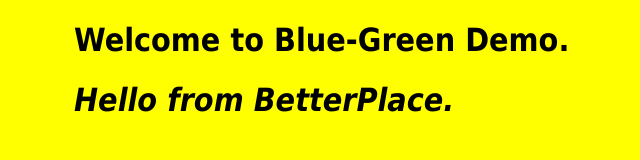
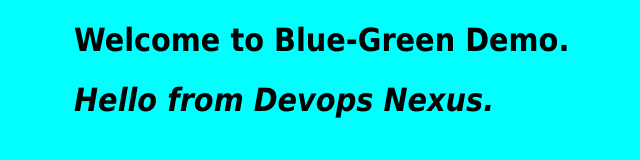
Before and after one commit to DevopsNexus/k8s-blue-green, a plain HTML site: page index.html in a window 1280 px wide. Shown: the whole page, without its empty margins (166-806 px from the left). Drawn offline with Linux system fonts and the light colour scheme.

```diff
--- a/index.html
+++ b/index.html
@@ -10,10 +10,10 @@
     }
 </style>
 </head>
-<body bgcolor="yellow">
+<body bgcolor="cyan">
 <h1>Welcome to Blue-Green Demo.</h1>
 
 
-<h1><em>Hello from BetterPlace.</em></h1>
+<h1><em>Hello from Devops Nexus.</em></h1>
 </body>
 </html>
```
Also changed, not shown: 2 other files.
